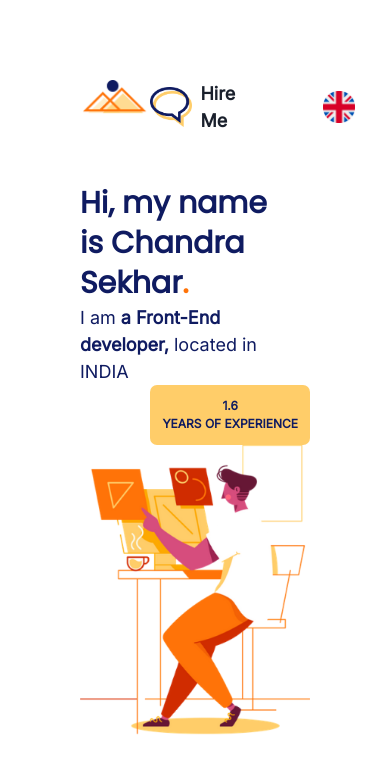
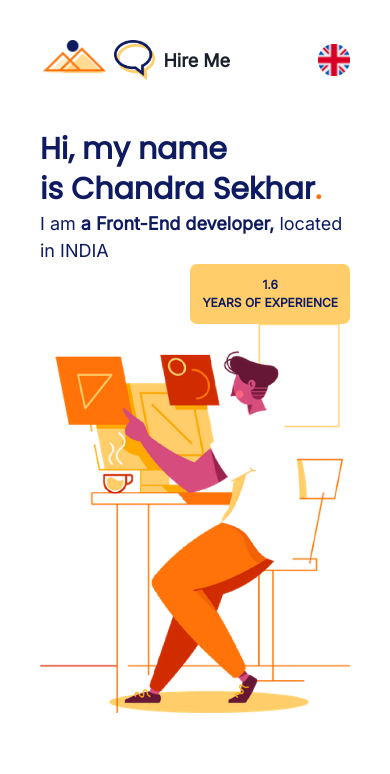
Before and after one commit to ChandraSekhar0711/React_Portfolio, a React (Vite) app: page / in a window 390 px wide. Shown: the top 774 px of the page. Built offline with nearby package versions, Linux system fonts and the light colour scheme.

Commit message:
landing page padding adjusted

```diff
--- a/src/App.jsx
+++ b/src/App.jsx
@@ -4,7 +4,7 @@ import { Landing } from "./Features/Landing";
 
 
 export function App(){
-    return <Box p={20}>
+    return <Box p={{base:10,md:20}}>
     <Header/>
     <Landing/>
     </Box>
```
